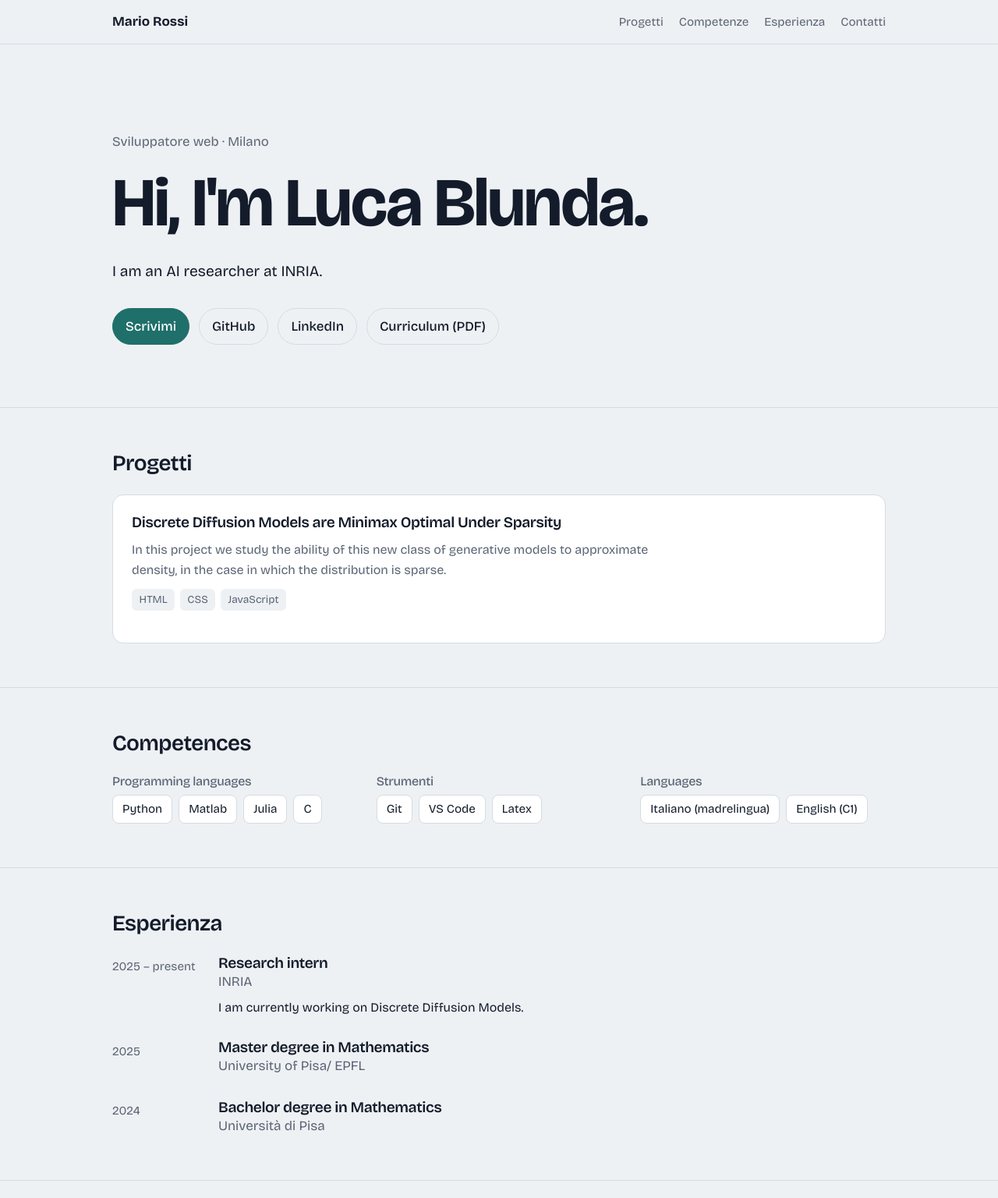
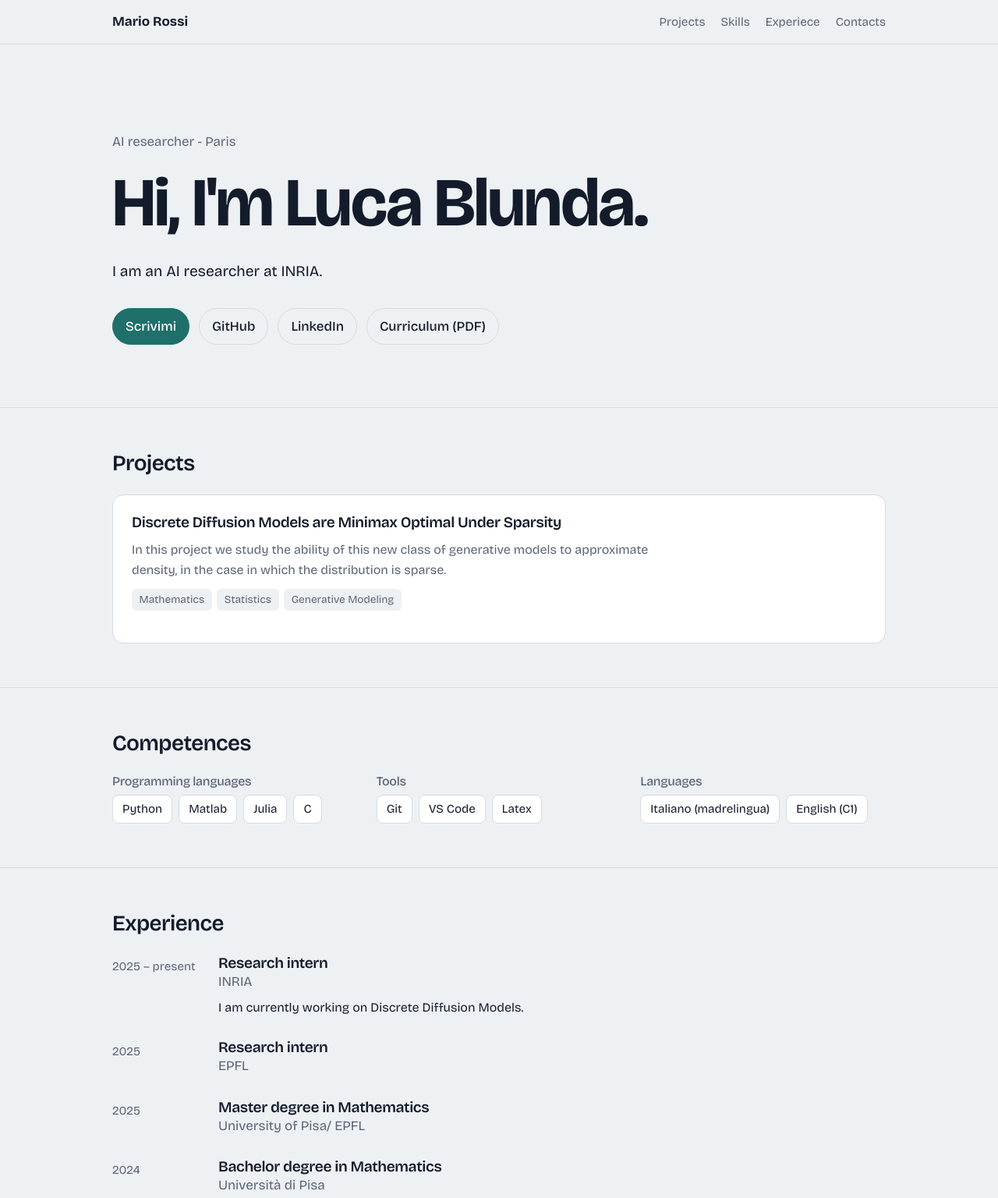
Before and after one commit to luca02-b02/luca_blunda_repository.io, a plain HTML site: page index.html in a window 1280 px wide. Shown: the top 1536 px of the page at 78% size. Drawn offline with nearby package versions, Linux system fonts and the light colour scheme.

Commit message:
Update index.html

```diff
--- a/index.html
+++ b/index.html
@@ -144,10 +144,10 @@
       <!-- ✏️ MODIFICA QUI: il tuo nome -->
       <a class="brand" href="#">Mario Rossi</a>
       <ul>
-        <li><a href="#progetti">Progetti</a></li>
-        <li><a href="#competenze">Competenze</a></li>
-        <li><a href="#esperienza">Esperienza</a></li>
-        <li><a href="#contatti">Contatti</a></li>
+        <li><a href="#progetti">Projects</a></li>
+        <li><a href="#competenze">Skills</a></li>
+        <li><a href="#esperienza">Experiece</a></li>
+        <li><a href="#contatti">Contacts</a></li>
       </ul>
     </div>
   </nav>
@@ -156,7 +156,7 @@
   <header class="hero">
     <div class="wrap">
       <!-- ✏️ MODIFICA QUI: ruolo e città -->
-      <p class="kicker">Sviluppatore web · Milano</p>
+      <p class="kicker">AI researcher - Paris</p>
 
       <!-- ✏️ MODIFICA QUI: il tuo nome o una frase che ti presenta -->
       <h1>Hi, I'm Luca Blunda.</h1>
@@ -181,7 +181,7 @@
     <!-- ========== PROGETTI ========== -->
     <section id="Projects">
       <div class="wrap">
-        <h2>Progetti</h2>
+        <h2>Projects</h2>
         <div class="projects">
 
           <!-- ✏️ MODIFICA QUI: copia e incolla questo blocco <article> per ogni progetto -->
@@ -189,9 +189,9 @@
             <h3><a href="https://github.com/tuo-username/progetto-uno" target="_blank" rel="noopener">Discrete Diffusion Models are Minimax Optimal Under Sparsity</a></h3>
             <p>In this project we study the ability of this new class of generative models to approximate density, in the case in which the distribution is sparse.</p>
             <ul class="tags">
-              <li>HTML</li>
-              <li>CSS</li>
-              <li>JavaScript</li>
+              <li>Mathematics</li>
+              <li>Statistics</li>
+              <li>Generative Modeling</li>
             </ul>
           </article>
     </section>
@@ -210,7 +210,7 @@
             </ul>
           </div>
           <div>
-            <h3>Strumenti</h3>
+            <h3>Tools</h3>
             <ul>
               <li>Git</li><li>VS Code</li><li>Latex</li>
             </ul>
@@ -229,7 +229,7 @@
     <!-- ========== ESPERIENZA ========== -->
     <section id="esperienza">
       <div class="wrap">
-        <h2>Esperienza</h2>
+        <h2>Experience</h2>
         <ol class="timeline">
 
           <!-- ✏️ MODIFICA QUI: un <li> per ogni esperienza o titolo di studio, dalla più recente -->
@@ -242,6 +242,13 @@
             </div>
           </li>
 
+           <li>
+            <time>2025</time>
+            <div>
+              <h3>Research intern</h3>
+              <div class="org">EPFL</div>
+            </div>
+          </li>
           <li>
             <time>2025</time>
             <div>
```
